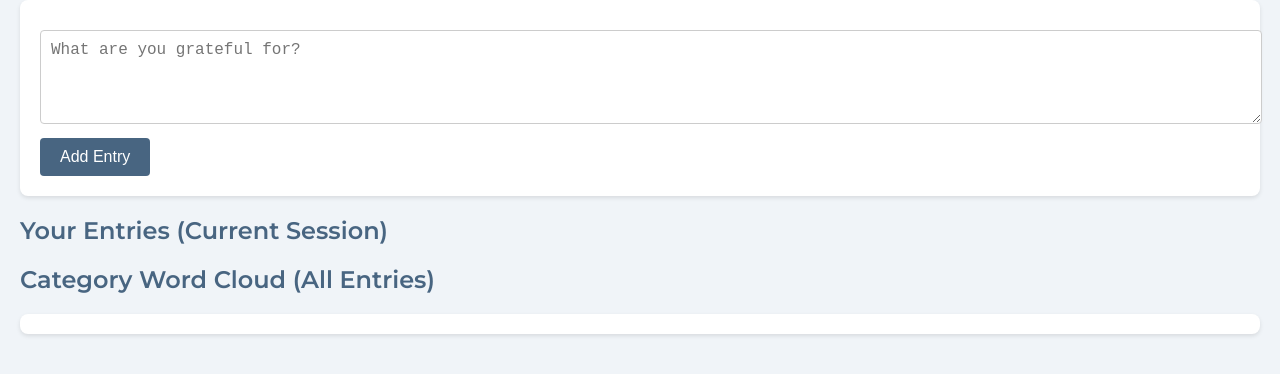
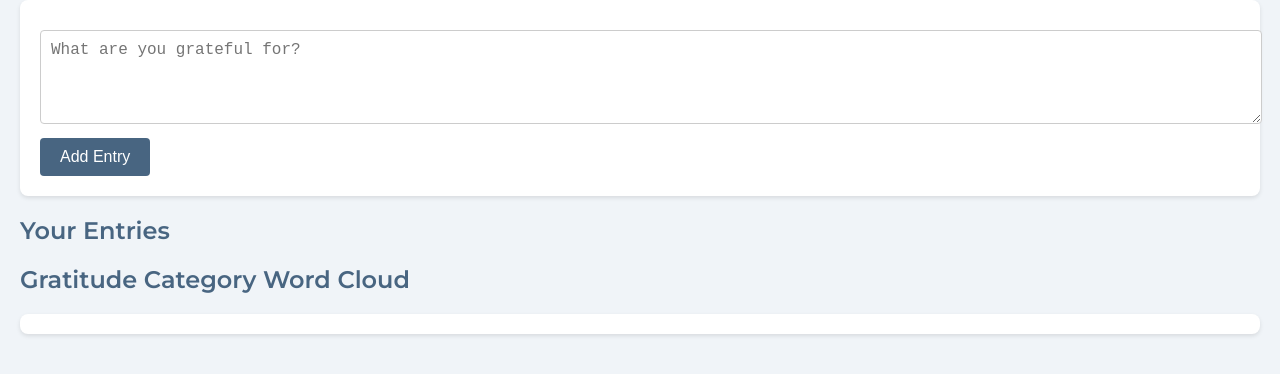
Before and after one commit to SLatz18/gratitude-app, a website: page public/index.html in a window 1280 px wide. Shown: the part 102-476 px from the top of the page. Drawn offline with Linux system fonts and the light colour scheme; no server answers.

Commit message:
upated wording on home page

```diff
--- a/public/index.html
+++ b/public/index.html
@@ -14,9 +14,9 @@
     <br>
     <button type="submit">Add Entry</button>
   </form>
-  <h2>Your Entries (Current Session)</h2>
+  <h2>Your Entries</h2>
   <div id="entries"></div>
-  <h2>Category Word Cloud (All Entries)</h2>
+  <h2>Gratitude Category Word Cloud</h2>
   <div id="wordCloud"></div>
   <script src="/script.js"></script>
 </body>
```
